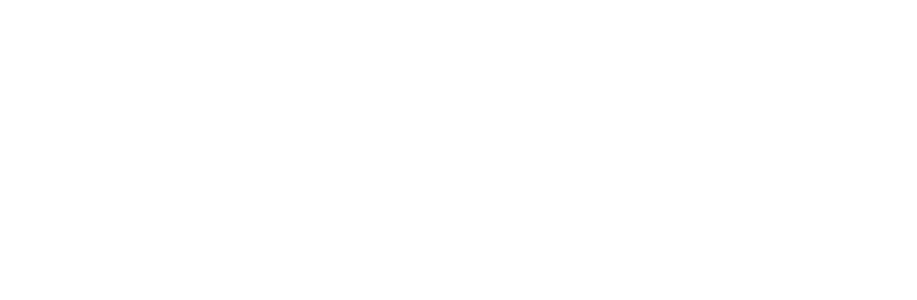
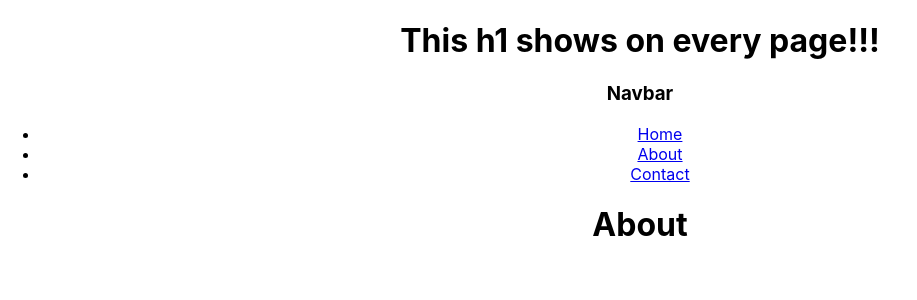
Before and after one commit to jeevanng/week_6_thursday, a React (Create React App) app: page /about in a window 1280 px wide. Shown: the top 300 px of the page, without its empty margins (0-917 px from the left). Built offline with nearby package versions, Linux system fonts and the light colour scheme.

Commit message:
feat: Navbar and components

```diff
--- a/src/App.js
+++ b/src/App.js
@@ -1,10 +1,55 @@
 
+// React Router parts:
+// - BrowserRouter needs to exist higher up in the component tree than whatever we are writing Routes in
+// - Routes need to exist, determine what content is rendered on which route eg. /about for <About />
+// - Route specifies URL and component, belongs to Routes
+import { Outlet, Route, Routes } from 'react-router-dom';
 import './App.css';
-import BusinessCardParent from './BusinessCardParent';
+import HomePage from './pages/HomePage';
+import AboutPage from './pages/AboutPage';
+import ContactPage from './pages/ContactPage';
+import Navbar from './components/Navbar';
 
 function App() {
   return (
     <div className="App">
+
+      <h1>This h1 shows on every page!!!</h1>
+      <Navbar />
+
+      <Routes>
+        <Route path="/" element={<HomePage />} />
+
+        {/* route for /about opening  */}
+        {/* <Route path="/about" element={<AboutPage />}> */}
+
+          {/* route for /about/contact */}
+          {/* <Route path="/about/contact" element={<ContactPage />} /> */}
+
+        {/* route for /about closing  */}
+        {/* </Route> */}
+
+        {/* route for /about opening  */}
+        {/* <Route path="about" element={<AboutPage />}> */}
+
+          {/* route for /about/contact */}
+          {/* <Route path="contact" element={<ContactPage />} /> */}
+
+          {/* route for /about closing  */}
+        {/* </Route> */}
+
+
+        <Route path="/about" element={<Outlet />}>
+          <Route path="/about/" element={<AboutPage />} />
+          <Route path="/about/contact" element={<ContactPage />} />
+        </Route>
+
+        {/* <Route path="/about" element={<Outlet />}>
+          <Route index element={<AboutPage />} />
+          <Route path="contact" element={<ContactPage />} />
+        </Route> */}
+
+      </Routes>
 
     </div>
   );
--- /dev/null
+++ b/src/components/Navbar.jsx
@@ -0,0 +1,25 @@
+// 3 pages to link:
+// / -- homepage
+// /about -- about page
+// /about/contact - contact page
+
+import { Link } from "react-router-dom";
+
+export default function Navbar(props){
+	return (
+		<nav>
+			<h3>Navbar</h3>
+			<ul>
+				<li>
+					<Link to="/">Home</Link>
+				</li>
+				<li>
+					<Link to="/about">About</Link>
+				</li>
+				<li>
+					<Link to="/about/contact">Contact</Link>
+				</li>
+			</ul>
+		</nav>
+	)
+}
--- a/src/pages/About.jsx
+++ b/src/pages/AboutPage.jsx
@@ -1,8 +1,10 @@
+
 
 export default function AboutPage(props){
 	return(
 		<div>
 			<h1>About</h1>
+
 		</div>
 	)
 }
--- a/src/pages/BusinessCardPage.jsx
+++ b/src/pages/BusinessCardPage.jsx
@@ -1,4 +1,4 @@
-import BusinessCardParent from "../BusinessCardParent"
+import BusinessCardParent from "../components/BusinessCardParent"
 
 
 export default function BusinessCardPage(props){
```
Also changed, not shown: src/components/BusinessCardDisplay.jsx (renamed from src/BusinessCardDisplay.jsx), src/components/BusinessCardForm.jsx (renamed from src/BusinessCardForm.jsx), src/components/BusinessCardParent.jsx (renamed from src/BusinessCardParent.jsx).
